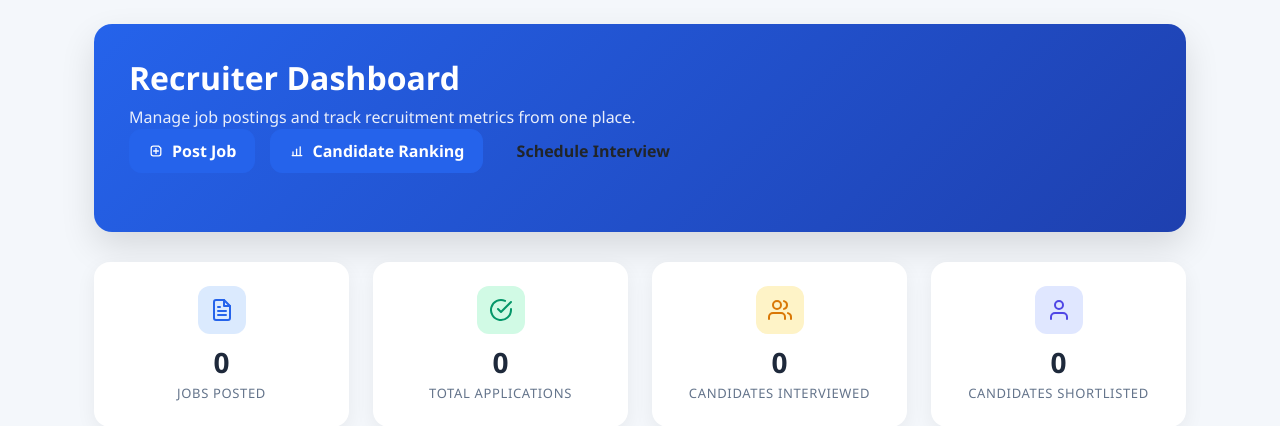
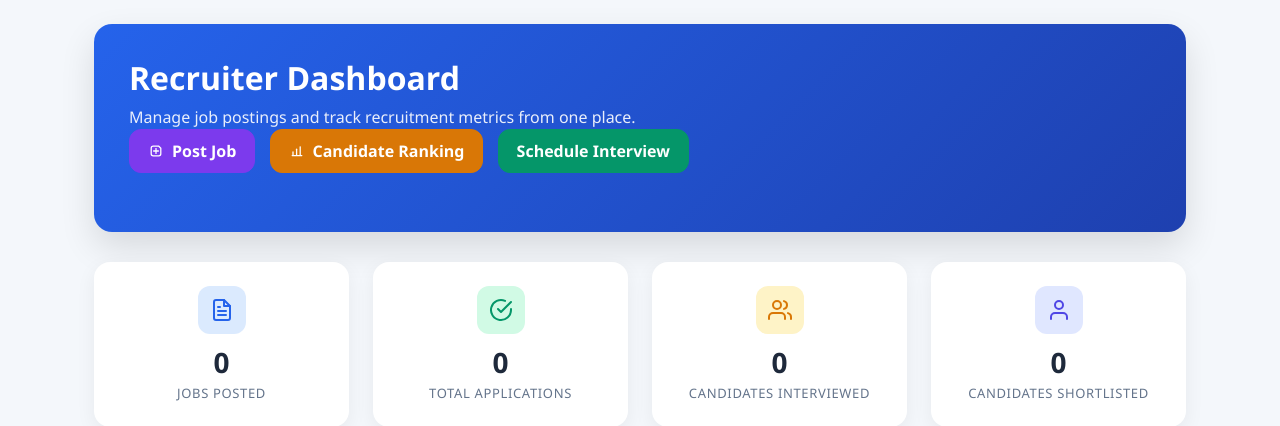
Before and after one commit to Sriveena47/TalentSphere-Elevate, a Django app: page /recruiter/dashboard/ in a window 1280 px wide. Shown: the part 56-482 px from the top of the page. Run offline with Django 5.2, Linux system fonts and the light colour scheme; the visitor is signed in with stand-in values (Sample User, id 1); data that the repository does not hold is empty.

Commit message:
updated dashboard colors

```diff
--- a/milestone1/backend/templates/recruiter/dashboard.html
+++ b/milestone1/backend/templates/recruiter/dashboard.html
@@ -259,22 +259,42 @@ body{
 .post-job-btn,
 .applications-btn,
 .candidate-ranking-btn{
-    background:#2563eb;
-    border-color:#2563eb;
+    background:#d97706;
+    border-color:#d97706;
     color:#fff;
 }
 
-.post-job-btn:hover,
-.post-job-btn:focus,
-.applications-btn:hover,
-.applications-btn:focus,
+.schedule-interview-btn{
+    background:#059669;
+    border-color:#059669;
+    color:#fff;
+}
+
+.schedule-interview-btn:hover,
+.schedule-interview-btn:focus{
+    background:#047857;
+    border-color:#047857;
+    color:#fff;
+    transform:translateY(-1px);
+    box-shadow:0 10px 22px rgba(5,150,105,.18);
+}
+
+..post-job-btn:hover,
+.post-job-btn:focus{
+    background:#7c3aed;
+    border-color:#7c3aed;
+    color:#fff;
+    transform:translateY(-1px);
+    box-shadow:0 10px 22px rgba(124,58,237,.18);
+}
+
 .candidate-ranking-btn:hover,
 .candidate-ranking-btn:focus{
-    background:#1d4ed8;
-    border-color:#1d4ed8;
+    background:#d97706;
+    border-color:#d97706;
     color:#fff;
     transform:translateY(-1px);
-    box-shadow:0 10px 22px rgba(37,99,235,.18);
+    box-shadow:0 10px 22px rgba(217,119,6,.18);
 }
 
 .applications-btn{
@@ -294,9 +314,9 @@ body{
 
 .post-job-btn{
 
-    background:#2563eb;
+    background:#7c3aed;
 
-    border-color:#2563eb;
+    border-color:#7c3aed;
 
     color:#fff;
 }
```
Also changed, not shown: milestone1/backend/backend/settings.py (+1 -10 lines).
